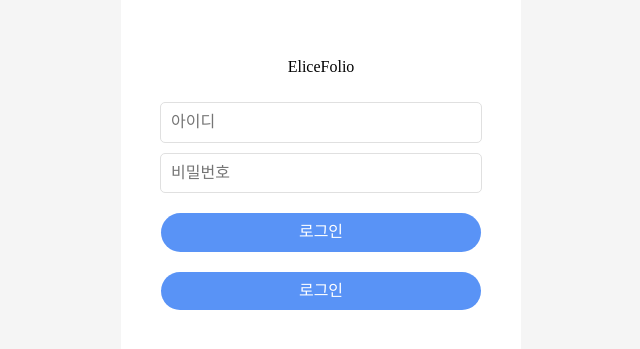
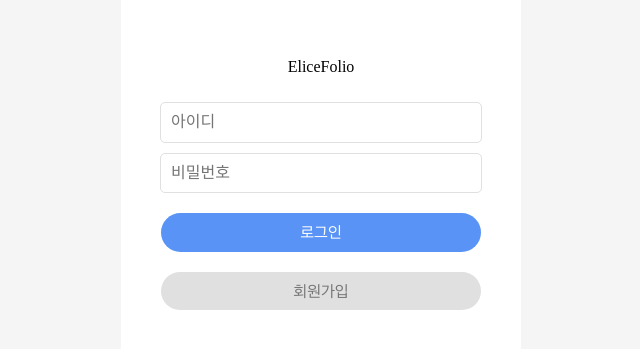
Before and after one commit to kkonieo/ts_shampoo, a React (Create React App) app: page /login in a window 1280 px wide. Shown: the part 219-568 px from the top of the page, without its empty margins (319-959 px from the left). Built offline with nearby package versions, Linux system fonts and the light colour scheme.

Commit message:
Feat: 로그인 폼 디자인 완성

```diff
--- a/src/components/LoginButton.tsx
+++ b/src/components/LoginButton.tsx
@@ -1,13 +1,15 @@
 import styled from 'styled-components';
+import { navTheme } from '../utils/styles/theme';
 
 interface Props {
-    key?: string;
+    color: string;
+    text: string;
 };
 
-const LoginButton: React.FC<Props> = ({ key }) => {
-    // console.log(theme);
+const LoginButton = ({ color, text }: Props) => {
+
     return (
-        <Button type="submit">로그인</Button>
+        <Button type="submit" color={color} text={text} >{text}</Button>
     );
 };
 
@@ -28,6 +30,8 @@ const Button = styled.button<Props>`
     border-radius: 50px;
 
     text-align: center;
-    color: white;
-    background-color: #5993F6;
+    color: ${ props => props.text === "로그인" ? "white" : "#757575" };
+    font-family: 'AppleSDGothicNeo', 'sans-serif';
+
+    background-color: ${ props => props.color === "main" ? navTheme.color.main : navTheme.color.background };
 `;
--- a/src/pages/login/Login.tsx
+++ b/src/pages/login/Login.tsx
@@ -14,8 +14,8 @@ const Login: React.FC<Props> = ({ key }) => {
                     <Input placeholder='아이디' />
                     <Input placeholder='비밀번호' />
                 </form>
-                <LoginButton />
-                <LoginButton />
+                <LoginButton color="main" text="로그인" />
+                <LoginButton color="background" text="회원가입" />
             </FormDiv>
         </ContainerDiv>
     );
--- a/src/utils/styles/global-styles.ts
+++ b/src/utils/styles/global-styles.ts
@@ -14,22 +14,13 @@ const GlobalStyle = createGlobalStyle`
     }
 
     @font-face {
-        font-family: 'Apple SD Gothic Neo','EliceRegular','Montserrat','Helvetica',sans-serif;
-        fontsize : 12px | 0.8em;
-        font-style: normal;
-        font-weight:300;
-        font-style:normal;
-        line-height: 20px | 120%;
-    }
-
-    @font-face {
         font-family: 'AppleSDGothicNeo';
         src: url(${process.env.PUBLIC}/font/AppleSDGothicNeoR.woff2);
     }
 
     @font-face {
         font-family : 'Montserrat';
-        src: url()
+        src: url(${process.env.PUBLIC}/font/Montserrat.ttf);
         unicode-range: U+0041-005A,U+0061-007A;
     }
 
@@ -37,7 +28,7 @@ const GlobalStyle = createGlobalStyle`
         font-family : 'Montserrat-italic';
         font-style: italic;
         font-weight: 300;
-        src: url(${process.env.PUBLIC})
+        src: url(${process.env.PUBLIC}/font/Montserrat-Italic.ttf);
         unicode-range: U+0041-005A,U+0061-007A;
     }
 
```
Also changed, not shown: public/img/github.svg (added), 1 other file (tests, documents, lock files or other folders).
